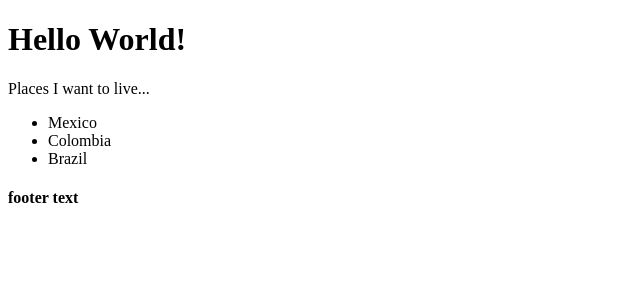
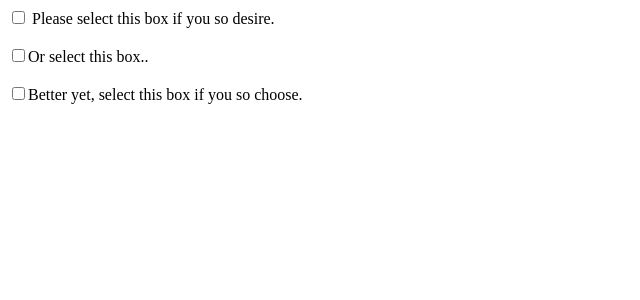
Before and after one commit to kevincwashburn/react-practice, a React (Create React App) app in the folder practice-app/: page / in a window 1280 px wide. Shown: the top 300 px of the page, without its empty margins (0-640 px from the left). Built offline with nearby package versions, Linux system fonts and the light colour scheme.

Commit message:
practice exercise 4

```diff
--- a/practice-app/src/App.js
+++ b/practice-app/src/App.js
@@ -1,14 +1,20 @@
 import React from "react";
-import Header from "./components/Header";
-import MainContent from "./components/MainContent";
-import Footer from "./components/Footer";
 
 function App() {
   return (
     <div>
-      <Header />
-      <MainContent />
-      <Footer />
+      <input type="checkbox" id="box1"></input>
+        <span> Please select this box if you so desire.</span>
+        <br></br>
+        <br></br>
+
+      <input type="checkbox" id="box2"></input>
+        <span>Or select this box..</span>
+        <br></br>
+        <br></br>
+
+      <input type="checkbox" id="box3"></input>
+      <span>Better yet, select this box if you so choose.</span>
     </div>
   )
 };
--- a/practice-app/src/components/Footer.js
+++ /dev/null
@@ -1,9 +0,0 @@
-import React from "react";
-
-function Footer() {
-    return (
-        <h4>footer text</h4>
-    )
-};
-
-export default Footer;
--- a/practice-app/src/components/Header.js
+++ /dev/null
@@ -1,9 +0,0 @@
-import React from "react";
-
-function Header() {
-    return (
-        <h1>Hello World!</h1>
-    )
-};
-
-export default Header;
--- a/practice-app/src/components/MainContent.js
+++ /dev/null
@@ -1,16 +0,0 @@
-import React from "react";
-
-function MainContent() {
-    return (
-        <div>
-            <p>Places I want to live...</p>
-            <ul>
-                <li>Mexico</li>
-                <li>Colombia</li>
-                <li>Brazil</li>
-            </ul>
-        </div>
-    )
-}
-
-export default MainContent;
```
Also changed, not shown: practice-app/src/components/MyInfo.js (deleted, +0 -19 lines), 1 other file (tests, documents, lock files or other folders).
